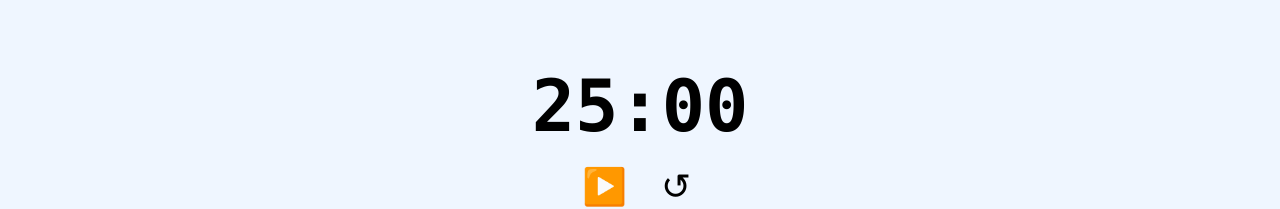
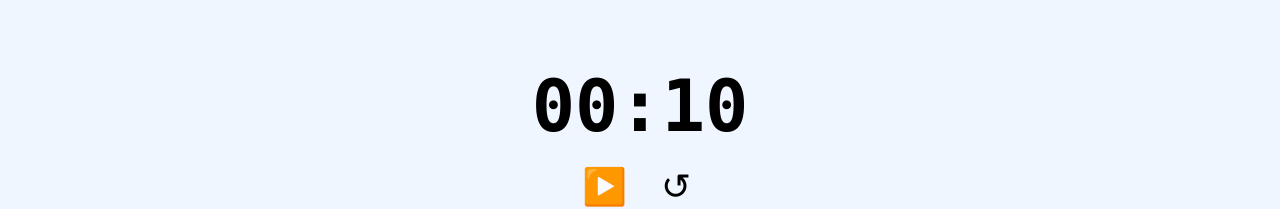
Before and after one commit to bigdragon0610/pomodoro-sanpo, a React (Create React App) app: page / in a window 1280 px wide. Shown: the part 256-465 px from the top of the page. Built offline with nearby package versions, Linux system fonts and the light colour scheme.

Commit message:
テスト用に短くした

```diff
--- a/src/App.tsx
+++ b/src/App.tsx
@@ -1,7 +1,7 @@
 import { useEffect, useRef, useState } from 'react'
 
-const POMODORO_TIME = 25 * 60
-const MAX_DISTANCE = 500
+const POMODORO_TIME = 10
+const MAX_DISTANCE = 50
 
 const calculateDistance = (
   initialLatitude: number,
@@ -121,7 +121,7 @@ function App() {
         console.log(positionRef.current)
       })
     }
-    const interval = setInterval(updateDistance, 30000)
+    const interval = setInterval(updateDistance, 5000)
 
     return () => {
       clearInterval(interval)
```
